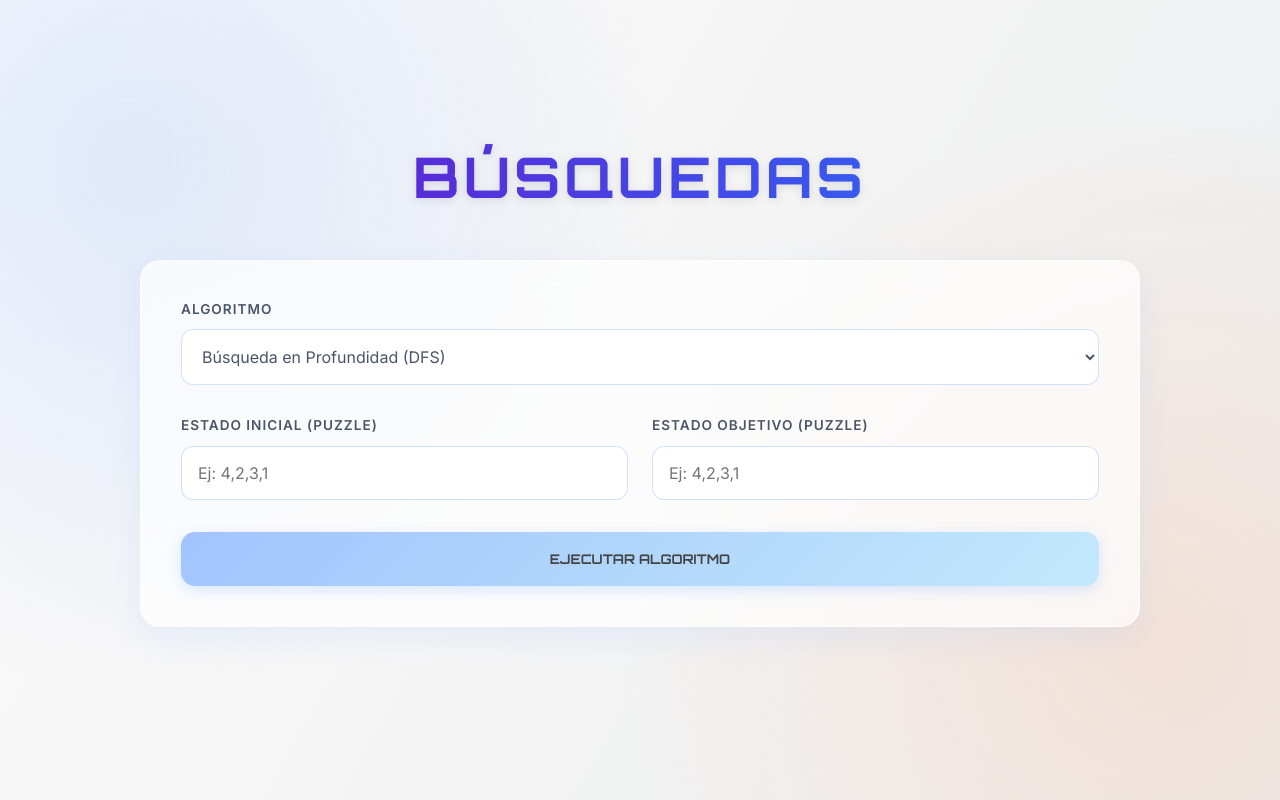
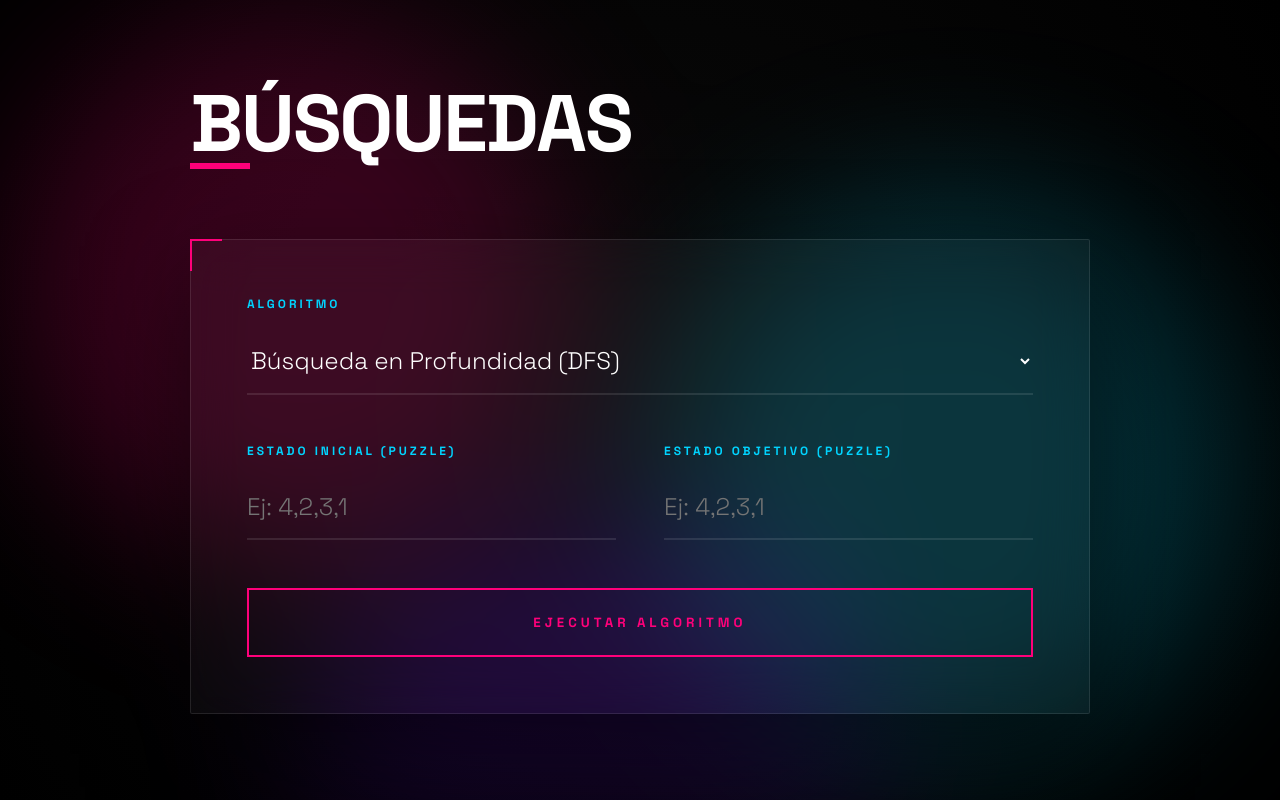
Before and after one commit to CAMCDI/busquedas, a Flask app: page / in a window 1280 px wide. Run offline with Flask 3, Linux system fonts and the light colour scheme.

Commit message:
Futuristic UI redesign with animated blobs

```diff
--- a/static/css/styles.css
+++ b/static/css/styles.css
@@ -1,16 +1,18 @@
+@import url('https://fonts.googleapis.com/css2?family=Space+Grotesk:wght@300;500;700&display=swap');
+
 :root {
-    --primary: #a1c4fd;
-    /* Soft Blue */
-    --secondary: #c2e9fb;
-    /* Lighter Blue */
-    --accent: #ffc3a0;
-    /* Soft Peach */
-    --bg-light: #fdfbfb;
-    --card-bg: rgba(255, 255, 255, 0.7);
-    --glass-border: rgba(255, 255, 255, 0.8);
-    --text-main: #4a5568;
-    --text-muted: #718096;
-    --shadow: 0 10px 30px rgba(161, 196, 253, 0.2);
+    --primary: #ff007a;
+    /* Neon Pink */
+    --secondary: #00d4ff;
+    /* Electric Blue */
+    --accent: #7000ff;
+    /* Purple Glow */
+    --bg-dark: #050505;
+    --card-bg: rgba(255, 255, 255, 0.03);
+    --glass-border: rgba(255, 255, 255, 0.1);
+    --text-main: #ffffff;
+    --text-muted: #888;
+    --shadow-glow: 0 0 20px rgba(255, 0, 122, 0.3);
 }
 
 * {
@@ -20,9 +22,8 @@
 }
 
 body {
-    font-family: 'Inter', sans-serif;
-    background-color: var(--bg-light);
-    background-image: linear-gradient(120deg, #fdfbfb 0%, #ebedee 100%);
+    font-family: 'Space Grotesk', sans-serif;
+    background-color: var(--bg-dark);
     color: var(--text-main);
     min-height: 100vh;
     overflow-x: hidden;
@@ -31,231 +32,284 @@ body {
     align-items: center;
 }
 
+/* --- Animated Background --- */
 .glass-bg {
     position: fixed;
     top: 0;
     left: 0;
     width: 100%;
     height: 100%;
-    background: radial-gradient(circle at 10% 20%, rgba(161, 196, 253, 0.3) 0%, transparent 40%),
-        radial-gradient(circle at 90% 80%, rgba(255, 195, 160, 0.3) 0%, transparent 40%);
-    z-index: -1;
+    background: radial-gradient(circle at 50% 50%, #0a0a0a, #000);
+    z-index: -2;
 }
 
+.bg-blobs {
+    position: fixed;
+    top: 0;
+    left: 0;
+    width: 100%;
+    height: 100%;
+    z-index: -1;
+    overflow: hidden;
+    filter: blur(80px);
+}
+
+.blob {
+    position: absolute;
+    width: 500px;
+    height: 500px;
+    border-radius: 50%;
+    background: var(--primary);
+    opacity: 0.2;
+    animation: move 20s infinite alternate;
+}
+
+.blob:nth-child(2) {
+    background: var(--secondary);
+    left: 50%;
+    top: 20%;
+    animation-delay: -5s;
+    animation-duration: 25s;
+}
+
+.blob:nth-child(3) {
+    background: var(--accent);
+    left: 20%;
+    top: 60%;
+    animation-delay: -10s;
+    animation-duration: 30s;
+}
+
+@keyframes move {
+    from {
+        transform: translate(-10%, -10%) scale(1);
+    }
+
+    to {
+        transform: translate(20%, 20%) scale(1.2);
+    }
+}
+
+/* --- Content --- */
 .container {
     width: 90%;
-    max-width: 1000px;
-    padding: 2rem 0;
+    max-width: 900px;
+    padding: 3rem 0;
+    position: relative;
 }
 
 header {
-    text-align: center;
-    margin-bottom: 3rem;
+    margin-bottom: 4rem;
 }
 
 .glow-text {
-    font-family: 'Orbitron', sans-serif;
-    font-size: 3.5rem;
-    letter-spacing: 4px;
-    color: var(--text-main);
-    background: linear-gradient(to right, #6a11cb 0%, #2575fc 100%);
-    -webkit-background-clip: text;
-    -webkit-text-fill-color: transparent;
-    filter: drop-shadow(0 2px 4px rgba(0, 0, 0, 0.1));
+    font-size: 5rem;
+    font-weight: 700;
+    text-transform: uppercase;
+    letter-spacing: -2px;
+    line-height: 0.9;
+    margin-bottom: 1rem;
+    color: white;
+    position: relative;
+    display: inline-block;
 }
 
-.glow-text span {
-    font-weight: 300;
-}
-
-.subtitle {
-    color: var(--text-muted);
-    font-size: 1rem;
-    margin-top: 0.5rem;
-    letter-spacing: 2px;
-    text-transform: uppercase;
+.glow-text::after {
+    content: '';
+    position: absolute;
+    bottom: -10px;
+    left: 0;
+    width: 60px;
+    height: 6px;
+    background: var(--primary);
 }
 
 .config-card {
     background: var(--card-bg);
-    backdrop-filter: blur(20px);
+    backdrop-filter: blur(25px);
     border: 1px solid var(--glass-border);
-    border-radius: 20px;
-    padding: 2.5rem;
-    box-shadow: var(--shadow);
-    margin-bottom: 2rem;
+    border-radius: 2px;
+    /* Brutalist edge */
+    padding: 3.5rem;
+    position: relative;
+    box-shadow: 0 40px 100px rgba(0, 0, 0, 0.5);
+}
+
+.config-card::before {
+    content: '';
+    position: absolute;
+    top: -1px;
+    left: -1px;
+    width: 30px;
+    height: 30px;
+    border-top: 2px solid var(--primary);
+    border-left: 2px solid var(--primary);
 }
 
 .algorithm-selector {
-    margin-bottom: 2rem;
+    margin-bottom: 3rem;
 }
 
 label {
     display: block;
-    margin-bottom: 0.8rem;
-    color: var(--text-main);
-    font-size: 0.85rem;
+    margin-bottom: 1rem;
+    color: var(--secondary);
+    font-size: 0.75rem;
     font-weight: 700;
     text-transform: uppercase;
-    letter-spacing: 1px;
+    letter-spacing: 3px;
 }
 
 select,
 input {
     width: 100%;
-    background: rgba(255, 255, 255, 0.9);
-    border: 1px solid rgba(161, 196, 253, 0.5);
-    border-radius: 12px;
-    padding: 1rem;
-    color: var(--text-main);
-    font-family: 'Inter', sans-serif;
-    font-size: 1rem;
-    transition: all 0.3s ease;
+    background: transparent;
+    border: none;
+    border-bottom: 2px solid var(--glass-border);
+    padding: 1rem 0;
+    color: white;
+    font-family: 'Space Grotesk', sans-serif;
+    font-size: 1.5rem;
+    font-weight: 300;
+    transition: all 0.4s ease;
 }
 
 select:focus,
 input:focus {
     outline: none;
     border-color: var(--primary);
-    box-shadow: 0 0 15px rgba(161, 196, 253, 0.3);
+    padding-left: 10px;
 }
 
 .inputs-grid {
     display: grid;
     grid-template-columns: 1fr 1fr;
-    gap: 1.5rem;
-    margin-bottom: 2rem;
+    gap: 3rem;
+    margin-bottom: 3rem;
 }
 
 @media (max-width: 768px) {
     .inputs-grid {
         grid-template-columns: 1fr;
+        gap: 1.5rem;
+    }
+
+    .glow-text {
+        font-size: 3.5rem;
     }
 }
 
 .solve-btn {
     width: 100%;
-    padding: 1.2rem;
-    background: linear-gradient(135deg, #a1c4fd 0%, #c2e9fb 100%);
-    border: none;
-    border-radius: 14px;
-    color: #444;
+    padding: 1.5rem;
+    background: transparent;
+    border: 2px solid var(--primary);
+    color: var(--primary);
     font-weight: 700;
-    font-family: 'Orbitron', sans-serif;
+    font-family: 'Space Grotesk', sans-serif;
+    text-transform: uppercase;
+    letter-spacing: 4px;
     cursor: pointer;
+    transition: all 0.4s cubic-bezier(0.165, 0.84, 0.44, 1);
     position: relative;
-    overflow: hidden;
-    transition: all 0.3s ease;
-    box-shadow: 0 4px 15px rgba(161, 196, 253, 0.4);
 }
 
 .solve-btn:hover {
-    transform: translateY(-2px);
-    box-shadow: 0 8px 25px rgba(161, 196, 253, 0.5);
-    filter: brightness(1.05);
+    background: var(--primary);
+    color: black;
+    box-shadow: 0 0 30px rgba(255, 0, 122, 0.5);
 }
 
+/* --- Results --- */
 .results-content {
-    background: var(--card-bg);
-    backdrop-filter: blur(20px);
-    border: 1px solid var(--glass-border);
-    border-radius: 20px;
-    padding: 2rem;
-    animation: fadeIn 0.5s ease;
-    box-shadow: var(--shadow);
-}
-
-h3 {
-    margin-bottom: 1.5rem;
-    color: var(--text-main);
-    font-family: 'Orbitron', sans-serif;
-    font-size: 1.2rem;
+    margin-top: 3rem;
+    padding: 2.5rem;
+    border-left: 4px solid var(--secondary);
+    background: rgba(255, 255, 255, 0.02);
+    animation: slideIn 0.6s ease-out;
 }
 
 .stats-bar {
     display: flex;
-    gap: 2rem;
-    margin-bottom: 2rem;
-    padding-bottom: 1rem;
-    border-bottom: 1px solid rgba(0, 0, 0, 0.05);
+    gap: 4rem;
+    margin-bottom: 3rem;
 }
 
 .stat-item .label {
+    text-transform: uppercase;
+    font-size: 0.7rem;
     color: var(--text-muted);
-    font-size: 0.8rem;
-    margin-right: 0.5rem;
-    text-transform: uppercase;
+    letter-spacing: 2px;
 }
 
 .stat-item .value {
-    color: #2b6cb0;
+    font-size: 2.5rem;
     font-weight: 700;
-    font-size: 1.2rem;
+    color: white;
 }
 
 .path-visualizer {
     display: flex;
-    flex-wrap: wrap;
-    gap: 0.8rem;
-    align-items: center;
+    flex-direction: column;
+    gap: 1.5rem;
 }
 
 .step-node {
-    background: #fff;
-    padding: 0.7rem 1rem;
-    border-radius: 10px;
-    font-family: 'Inter', sans-serif;
-    font-size: 0.95rem;
-    font-weight: 500;
-    color: var(--text-main);
-    border: 1px solid rgba(161, 196, 253, 0.3);
-    box-shadow: 0 2px 10px rgba(0, 0, 0, 0.03);
+    font-size: 1.2rem;
+    font-weight: 300;
+    padding: 1rem;
+    border: 1px solid var(--glass-border);
+    background: rgba(255, 255, 255, 0.03);
+    transition: transform 0.3s ease;
+}
+
+.step-node:hover {
+    transform: translateX(10px);
+    border-color: var(--secondary);
 }
 
 .arrow {
-    color: var(--primary);
-    font-weight: bold;
+    display: none;
+    /* Vertical stack approach */
 }
 
 .loader {
-    width: 48px;
-    height: 48px;
-    border: 5px solid #fff;
-    border-bottom-color: var(--primary);
+    width: 50px;
+    height: 50px;
+    border: 2px solid var(--primary);
+    border-top-color: transparent;
     border-radius: 50%;
     margin: 2rem auto;
-    animation: rotation 1s linear infinite;
+    animation: rotation 0.8s infinite linear;
 }
 
 .error-msg {
-    color: #e53e3e;
+    color: var(--primary);
+    font-weight: 700;
+    text-transform: uppercase;
     text-align: center;
+    border: 2px solid var(--primary);
     padding: 1rem;
-    font-weight: 600;
+}
+
+@keyframes rotation {
+    to {
+        transform: rotate(360deg);
+    }
+}
+
+@keyframes slideIn {
+    from {
+        opacity: 0;
+        transform: translateX(-30px);
+    }
+
+    to {
+        opacity: 1;
+        transform: translateX(0);
+    }
 }
 
 .hidden {
     display: none;
 }
-
-@keyframes rotation {
-    0% {
-        transform: rotate(0deg);
-    }
-
-    100% {
-        transform: rotate(360deg);
-    }
-}
-
-@keyframes fadeIn {
-    from {
-        opacity: 0;
-        transform: translateY(10px);
-    }
-
-    to {
-        opacity: 1;
-        transform: translateY(0);
-    }
-}
--- a/templates/index.html
+++ b/templates/index.html
@@ -13,6 +13,11 @@
 
 <body>
     <div class="glass-bg"></div>
+    <div class="bg-blobs">
+        <div class="blob"></div>
+        <div class="blob"></div>
+        <div class="blob"></div>
+    </div>
 
     <main class="container">
         <header>
```
